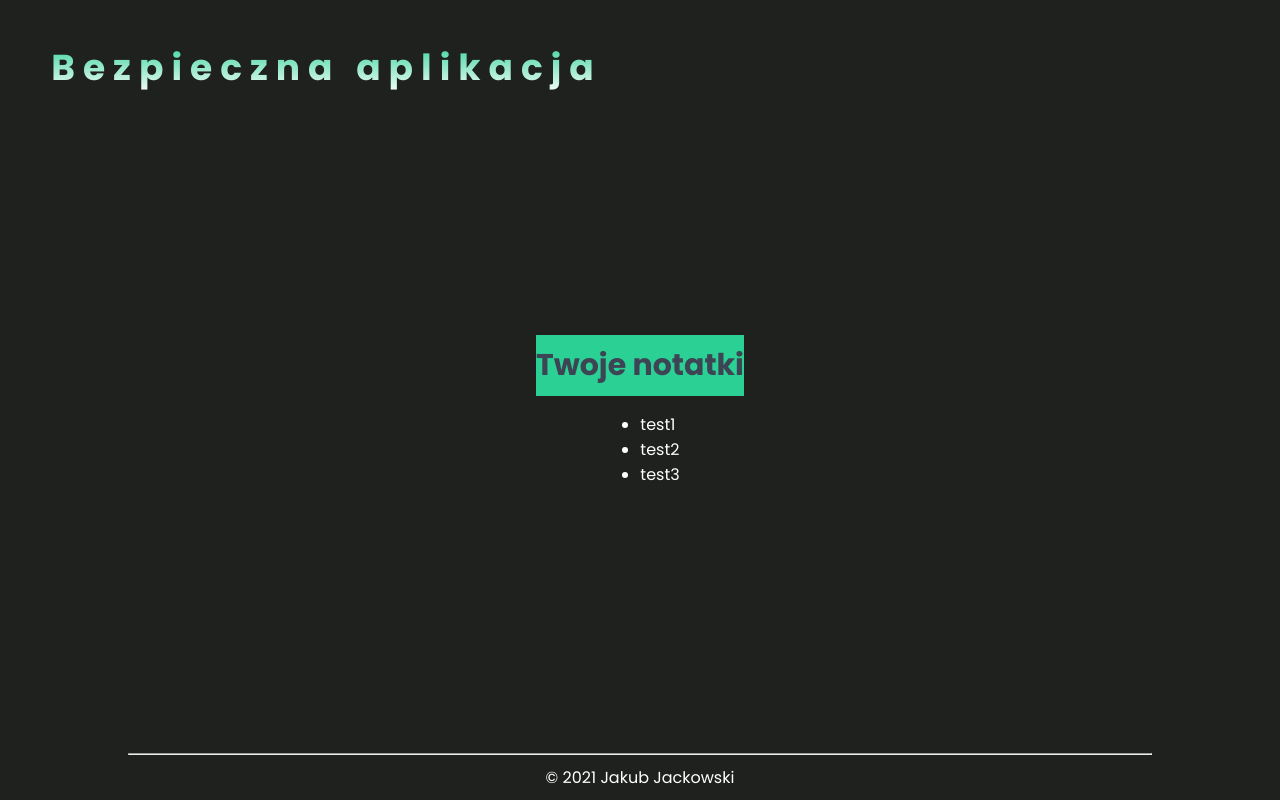
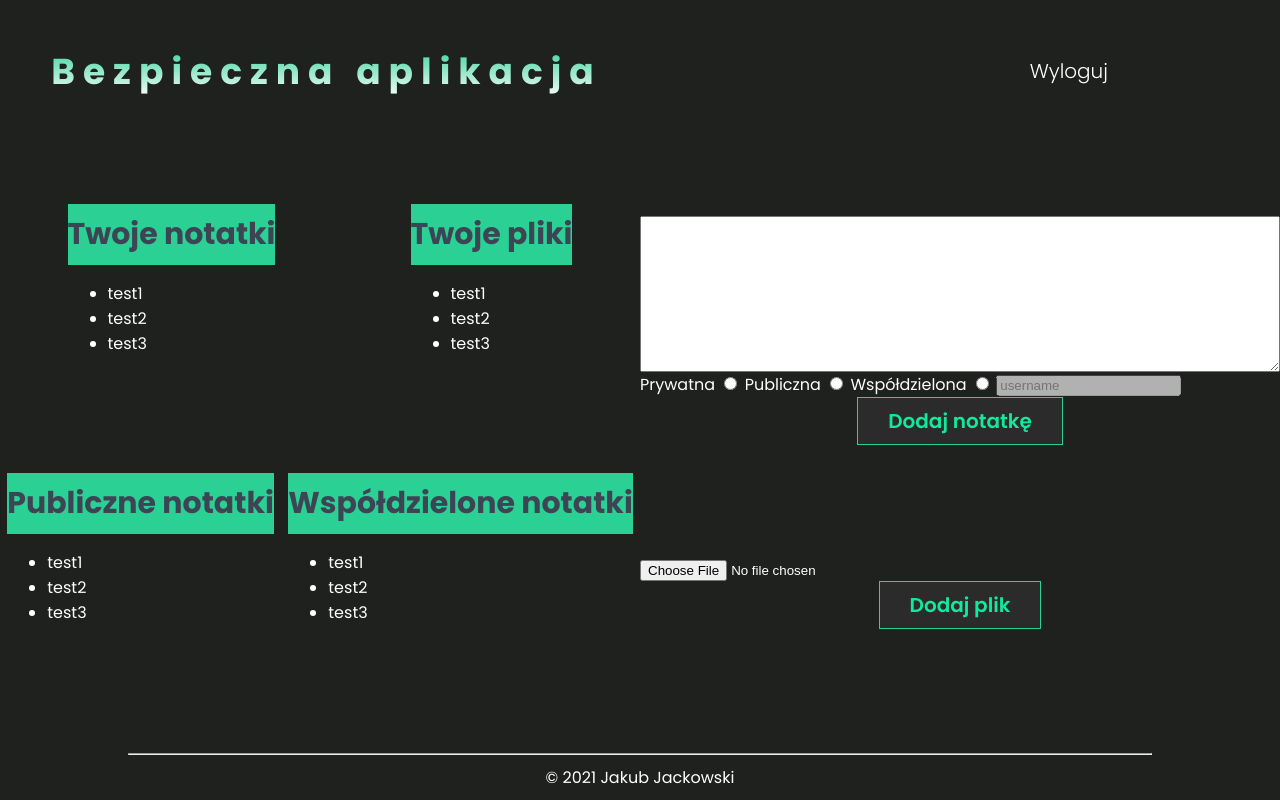
Before and after one commit to jjackowski47/secure-app, a Flask app: page /dashboard in a window 1280 px wide. Run offline with Flask 2, Linux system fonts and the light colour scheme; the visitor is signed in with stand-in values (Sample User, id 1).

Commit message:
add dashboard html, css, db notes models, csp headers, server header hidden, session handling

```diff
--- a/flask/app/__init__.py
+++ b/flask/app/__init__.py
@@ -1,5 +1,4 @@
 from flask import Flask
-import flask_sqlalchemy
 
 from . import config
 from .models import db
@@ -9,6 +8,7 @@ app.config['SQLALCHEMY_DATABASE_URI'] = config.DATABASE_CONNECTION_URI
 app.config['SQLALCHEMY_TRACK_MODIFICATIONS'] = False
 app.app_context().push()
 app.secret_key = 'iyzTwzU8LMmHCVyb_L515CXZAaRtx8il'
+app.permanent_session_lifetime = 300
 db.init_app(app)
 db.create_all()
 
--- a/flask/app/static/index.css
+++ b/flask/app/static/index.css
@@ -22,6 +22,34 @@
   flex: 1 0 auto;
   justify-content: center;
   align-items: center;
+}
+
+.main-container {
+  display: flex;
+  justify-content: space-around;
+  width: 100%;
+  flex-grow: 1;
+}
+
+.main-section {
+  display: flex;
+  flex-direction: column;
+  justify-content: space-evenly;
+  align-items: center;
+  width: 50%;
+  flex-grow: 1;
+}
+
+.main-section form {
+  width: 100%;
+  display: flex;
+  flex-direction: column;
+}
+
+.side-row {
+  display: flex;
+  width: 100%;
+  justify-content: space-around;
 }
 
 .site-footer {
@@ -72,7 +100,7 @@
   display: flex;
   padding: 0;
   margin: 1rem 0;
-    justify-content: space-between;
+  justify-content: space-around;
   flex-basis: 20rem;
   align-items: center;
 }
@@ -99,7 +127,8 @@
   color: red;
 }
 
-  .register-success, .register-failed {
+.register-success,
+.register-failed {
   display: flex;
   flex-basis: 100%;
   justify-content: center;
@@ -158,6 +187,11 @@
   width: 100%;
   height: 60px;
   padding-top: 30px;
+}
+
+textarea,
+input[type="file"] {
+  display: block;
 }
 
 .transparent-input {
--- a/flask/app/templates/dashboard.html
+++ b/flask/app/templates/dashboard.html
@@ -18,23 +18,79 @@
                 <a href="/">Bezpieczna aplikacja</a>
             </div>
             <ul>
-                {% if not 'username' in session %}
-                <li><a href="registration">Rejestracja</a></li>
-                <li><a href="/">Logowanie</a></li>
-                {% endif %}
+                <li><a href="/logout">Wyloguj</a></li>
             </ul>
         </nav>
     </header>
         <main class="site-content">
+            <section class="main-container">
+               <section class="main-section">
+                  <div class="side-row">
+                     <div class="private-notes">
                         <h2>Twoje notatki</h2>
-        <div class="notes">
-            {% if notes|length %}
+                        {% if priv_notes|length %}
                         <ul>
-                {% for note in notes %}
+                            {% for note in priv_notes %}
                             <li>{{note}}</li>
                             {% endfor %}
                         </ul>
                         {% endif %}
+                     </div>
+                     <div class="files">
+                        <h2>Twoje pliki</h2>
+                        {% if files|length %}
+                        <ul>
+                            {% for file in files %}
+                            <li>{{file}}</li>
+                            {% endfor %}
+                        </ul>
+                        {% endif %}
+                     </div>
+                  </div>
+                  <div class="side-row">
+                     <div class="public-notes">
+                        <h2>Publiczne notatki</h2>
+                        {% if public_notes|length %}
+                        <ul>
+                            {% for note in public_notes %}
+                            <li>{{note}}</li>
+                            {% endfor %}
+                        </ul>
+                        {% endif %}
+                     </div>
+                     <div class="shared-notes">
+                        <h2>Współdzielone notatki</h2>
+                        {% if shared_notes|length %}
+                        <ul>
+                            {% for note in shared_notes %}
+                            <li>{{note}}</li>
+                            {% endfor %}
+                        </ul>
+                        {% endif %}
+                     </div>
+                  </div>
+               </section>
+               <section class="main-section">
+                  <form action="/add/note" method="POST">
+                     <textarea name="note-input" id="note-input" cols="30" rows="10"></textarea>
+                     <div class="inline">
+                        <label for="private">Prywatna</label>
+                        <input type="radio" name="note-type" value="private" required>
+                        <label for="public">Publiczna</label>
+                        <input type="radio" name="note-type" value="public" required>
+                        <label for="shared">Współdzielona</label>
+                        <input type="radio" name="note-type" value="shared" required>
+                        <input type="text" name="recipient" placeholder="username" disabled>
+                     </div>
+
+                     <input type="submit" value="Dodaj notatkę">
+                  </form>
+                  <form action="#">
+                     <input type="file" name="file-input" id="file-input">
+                     <input type="submit" value="Dodaj plik">
+                  </form>
+               </section>
+
                </div>
          </main>
     <footer class="site-footer">
--- a/flask/app/views.py
+++ b/flask/app/views.py
@@ -1,10 +1,15 @@
 from app import app, db
 from flask import render_template, request, session, redirect, url_for
-from .models import UsersModel
+from .models import UsersModel, PrivNotesModel, PublicNotesModel, SharedNotesModel
 import re
 import crypt
 from hmac import compare_digest
-import json
+
+@app.after_request
+def set_header(resp):
+    resp.headers['Server'] = 'unknown'
+    resp.headers['Content-Security-Policy'] = "default-src 'self'; style-src 'self' https://fonts.googleapis.com; font-src 'self' https://fonts.gstatic.com"
+    return resp
 
 @app.route("/", methods=['GET', 'POST'])
 def index():
@@ -16,15 +21,12 @@ def index():
             if user:
                 if compare_digest(crypt.crypt(password, user[0].password), user[0].password):
                     session["username"] = username
+                    session.permanent = True
                     return redirect(url_for("dashboard"))
-                else:
-                    return render_template("index.html", status="failed")
-            else:
-                return render_template("index.html", status="failed")
-        else:
-            return render_template("index.html", status="failed")
+        return render_template("index.html", status="failed")
     else:
         return render_template("index.html")
+
 
 @app.route("/registration", methods=['GET', 'POST'])
 def register():
@@ -38,12 +40,28 @@ def register():
         else:
             return render_template("register.html", status="failed")
     else:
-        return render_template("register.html")
+        return render_template("register.html", status=request.args.get('status'))
+
+
+@app.route("/logout")
+def logout():
+    if 'username' in session:
+        session.pop('username')
+    return redirect(url_for("index"))
 
 
 @app.route("/dashboard", methods=['GET'])
 def dashboard():
     if 'username' in session:
         notes = ['test1', 'test2', "test3"]
-        return render_template("dashboard.html", notes=notes)
+
+        return render_template("dashboard.html", priv_notes=notes, files=notes, public_notes=notes, shared_notes=notes,)
     return redirect(url_for("index", status="not logged"))
+
+@app.route("/add/note", methods=["POST"])
+def add_note():
+    note_type, content = request.form["note-type"], request.form["note-input"]
+    if note_type == "shared":
+        recipient = request.form["recipient"]
+        return f"{note_type}, {content}, {recipient}", 200
+    return f"{note_type}, {content}", 200
```
Also changed, not shown: flask/app/models.py (+58 -2 lines), README.md, flask/run.py (line endings or trailing spaces), 2 other files. Lines whose indentation alone changed are shown as unchanged.
